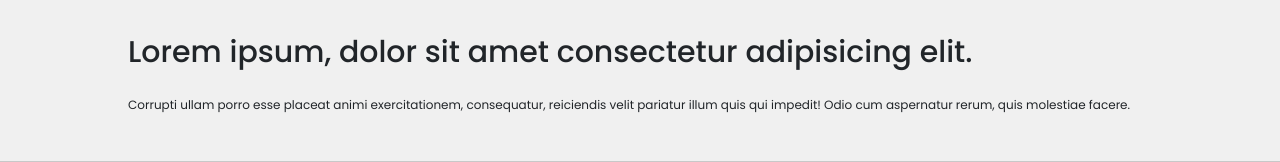
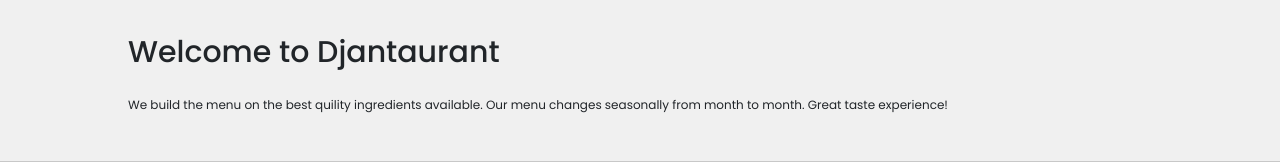
Before and after one commit to Luinen/DjanTaurant_PP4, a Django app: page / in a window 1280 px wide. Shown: the part 301-463 px from the top of the page. Run offline with Django 3.2, Linux system fonts and the light colour scheme; data that the repository does not hold is empty; some libraries are stand-ins or nearby versions.

Commit message:
add welome message

```diff
--- a/templates/index.html
+++ b/templates/index.html
@@ -7,8 +7,8 @@
     <main>
         <section class="about">
 
-            <h1>Lorem ipsum, dolor sit amet consectetur adipisicing elit.</h1>
-            <p> Corrupti ullam porro esse placeat animi exercitationem, consequatur, reiciendis velit pariatur illum quis qui impedit! Odio cum aspernatur rerum, quis molestiae facere.</p>
+            <h1>Welcome to Djantaurant</h1>
+            <p> We build the menu on the best quility ingredients available. Our menu changes seasonally from month to month. Great taste experience!</p>
 
         </section>
 
```
